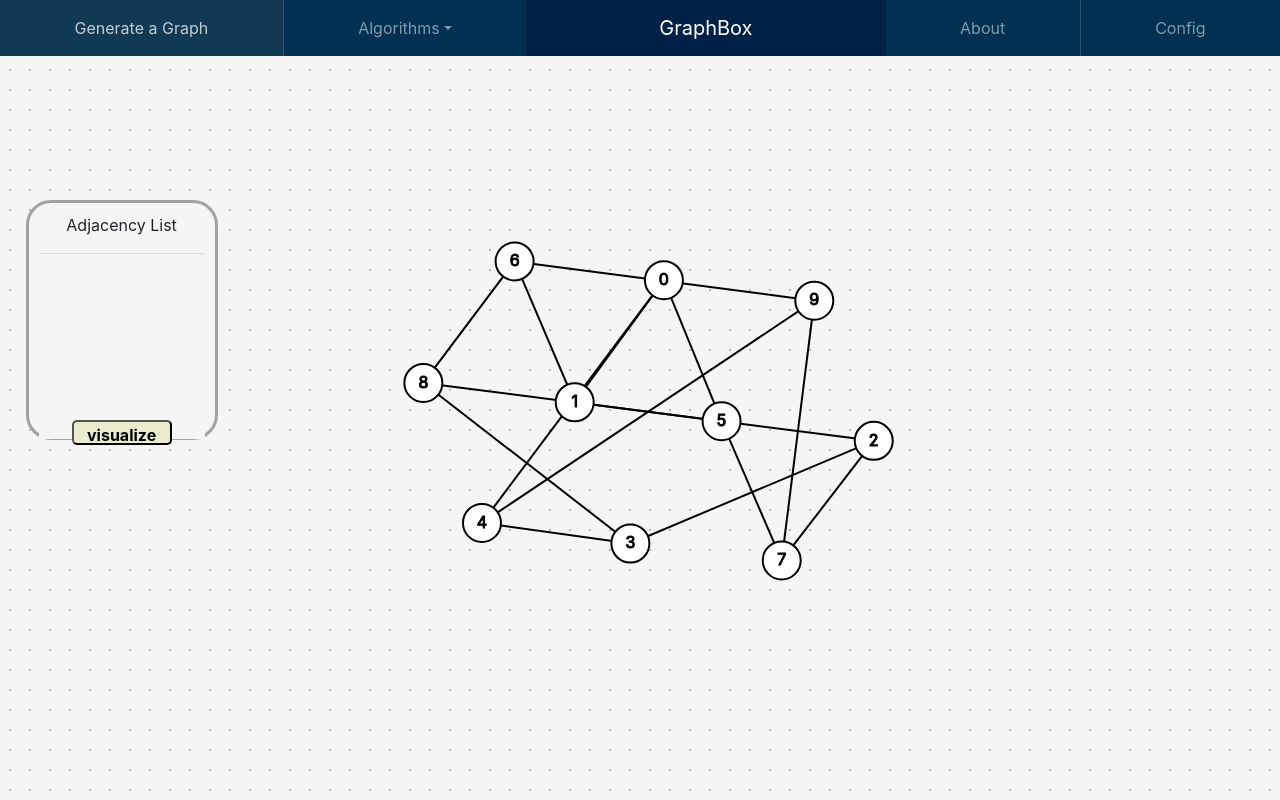
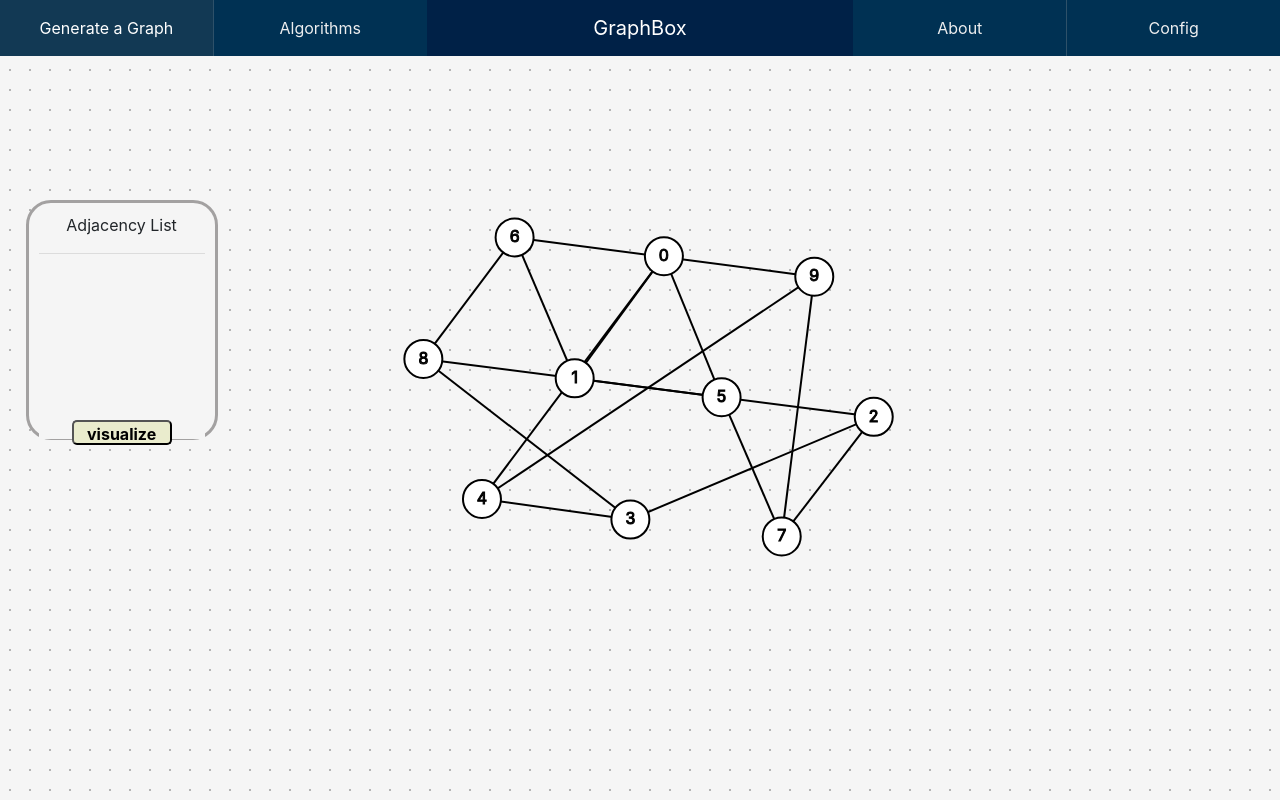
Before and after one commit to mjmatys/graph-app, a React (Create React App) app: page / in a window 1280 px wide. Built offline with nearby package versions, Linux system fonts and the light colour scheme.

Commit message:
styled navbar

```diff
--- a/src/App.js
+++ b/src/App.js
@@ -9,10 +9,7 @@ import Board from './components/Board.js'
 export default function App(){
     return(
       <>
-      <div id="navbar-container">
-      {/* <div className="navbar-container"> */}
         <BootstrapNavbar />
-      </div>
       <div className="mycontainer">
         <Board />
       </div>
--- a/src/components/Board.js
+++ b/src/components/Board.js
@@ -1,7 +1,5 @@
-  import React, {useState} from 'react';
-import ReactDOM from 'react-dom';
+import React, {useState} from 'react';
 import '../index.css';
-import BootstrapNavbar from './navbar/BootstrapNavbar.js'
 
 //to consider:
 //  multiple lines can run between two nodes
--- a/src/components/navbar/BootstrapNavbar.js
+++ b/src/components/navbar/BootstrapNavbar.js
@@ -4,78 +4,39 @@ import './navbar.css'
 
 class BootstrapNavbar extends React.Component{
 
-    // render(){
-    //     return(
-    //         <div>
-    //                         <Navbar variant="dark" expand="md" sticky="top" className=" d-flex navbarstyle align-items-stretch">
-    //                         <Navbar.Collapse>
-    //                             <Nav className="flex-fill side hr">
-    //                                 <NavDropdown title="Algorithms" id="basic-nav-dropdown"></NavDropdown>
-    //                             </Nav>
-    //                             <hr />
-    //                             <Nav className="flex-fill inside">
-    //                                 <NavDropdown title="Algorithms" id="basic-nav-dropdown"></NavDropdown>
-    //                             </Nav>
-    //                         </Navbar.Collapse>
-
-    //                         <Navbar.Brand className="navbarbrand flex-fill text-center" href="#home" >React Bootstrap Navbar</Navbar.Brand>
-    //                         <Navbar.Collapse>
-    //                             <Nav className="flex-fill side hr">
-    //                                 <NavDropdown className="flex-fill text-center" title="Algorithms" id="basic-nav-dropdown"></NavDropdown>
-    //                             </Nav>
-    //                                 <hr />
-    //                             <Nav className="flex-fill inside">
-    //                                 <NavDropdown title="Algorithms" id="basic-nav-dropdown"></NavDropdown>
-    //                             </Nav>
-    //                         </Navbar.Collapse>
-    //                         </Navbar>
-    //                         <br />
-    //                 </div>
-    //     )
-    // }
     render(){
         return(
-            <div>
+            <div id="navbar-container">
                             <Navbar variant="dark" expand="md" sticky="top" className=" d-flex navbarstyle">
                             <Nav className="container-fluid">
-                            <Navbar.Collapse className="flex-fill" id="navbarcollapse">
+                            <Navbar.Collapse id="navbarcollapse">
                                 <ul className="container-fluid flex-row">
                                     <li className="hr">
-                                    {/* <a href="#">Algorithms</a> */}
-                                        {/* <Nav.link href="#">Generate a Graph</Nav.link> */}
+
                                         <Nav.Link href="#home">Generate a Graph</Nav.Link>
                                     </li>
 
                                     <li>
-                                        <NavDropdown title="Algorithms" className="flex-fill"></NavDropdown>
-                                        {/* <Nav.Link href="#home">Home</Nav.Link> */}
-
+                                        <NavDropdown title="Algorithms"></NavDropdown>
                                     </li>
                                 </ul>
                             </Navbar.Collapse>
 
-                            <Navbar.Brand className="navbarbrand flex-fill text-center" href="#home" >GraphBox</Navbar.Brand>
+                            <Navbar.Brand className="navbarbrand text-center" href="#home" >GraphBox</Navbar.Brand>
 
-                            <Navbar.Collapse className="flex-fill" id="navbarcollapse">
+                            <Navbar.Collapse id="navbarcollapse">
                             <ul className="container-fluid flex-row" >
                                     <li className="hr">
-                                    {/* <Nav.link href="#">Generate a Graph</Nav.link> */}
                                     <Nav.Link href="#home">About</Nav.Link>
-                                    {/* <a href="" */}
-
                                     </li>
 
                                     <li>
-                                    {/* <Nav.link href="#">Generate a Graph</Nav.link> */}
-                                    <Nav.Link href="#home">Config   </Nav.Link>
-
+                                    <Nav.Link href="#home">Config</Nav.Link>
                                     </li>
                                 </ul>
                             </Navbar.Collapse>
                             </Nav>
-                            {/* </Nav> */}
                             </Navbar>
-                            <br />
                     </div>
         )
     }
--- a/src/components/navbar/navbar.css
+++ b/src/components/navbar/navbar.css
@@ -1,24 +1,15 @@
 .navbar-nav{
-    justify-content: center;
     background-color:#003153; /* prussian blue */
 }
-
+*{
+    margin: 0px;
+    padding: 0px;
+}
 .container-fluid{
     padding: 0px;
 }
-
 .navbarstyle{
-    justify-content: space-between;
-    /* align-content: stretch; */
     padding: 0px;
-}
-
-.inside{
-    padding: 8px 0px;
-}
-
-.side{
-    padding: 8px 16px;
 }
 
 .navbarbrand{
@@ -32,37 +23,33 @@
     /* 426a85 */
 }
 ul > li{
-    display: flex;
-    flex-grow:1;
     list-style-type: none;
-    /* align-items: center; */
 }
 /* .navbar-nav:hover{ */
     /* 0d3754 */
 /* } */
-ul > li > a:hover, ul > li > div > a:hover {
+
+
+ul{
+    margin: 0px;
+}
+nav *{
+    display: flex;
+    flex: 1 0 0 !important;
+    align-items: stretch !important;
+}
+.dropdown-toggle::after{
+    content: none;
+}
+a:last-child{
+    color: #edeeef !important;
+    display: flex;
+    flex: 1 0 0;
+    flex-direction: column;
+    justify-content: center;
+    text-align: center;
+}
+a:last-child:hover{
+    color: white !important;
     background-color: #123954;
 }
-
-
-
-ul > li > a, ul > li > div > a{
-    display: block;
-    width:100%;
-    line-height: 40px;
-    text-align: center;
-    /* display: flex;
-    flex-grow: 1;
-    text-align: center;
-    justify-content: center;
-    align-items: center; */
-}
-ul{
-    /* display: flex; */
-    /* flex-grow: 1; */
-    /* padding: 0px !important; */
-    margin: 0px;
-}
-#navbarcollapse{
-    align-items: stretch;
-}
```
